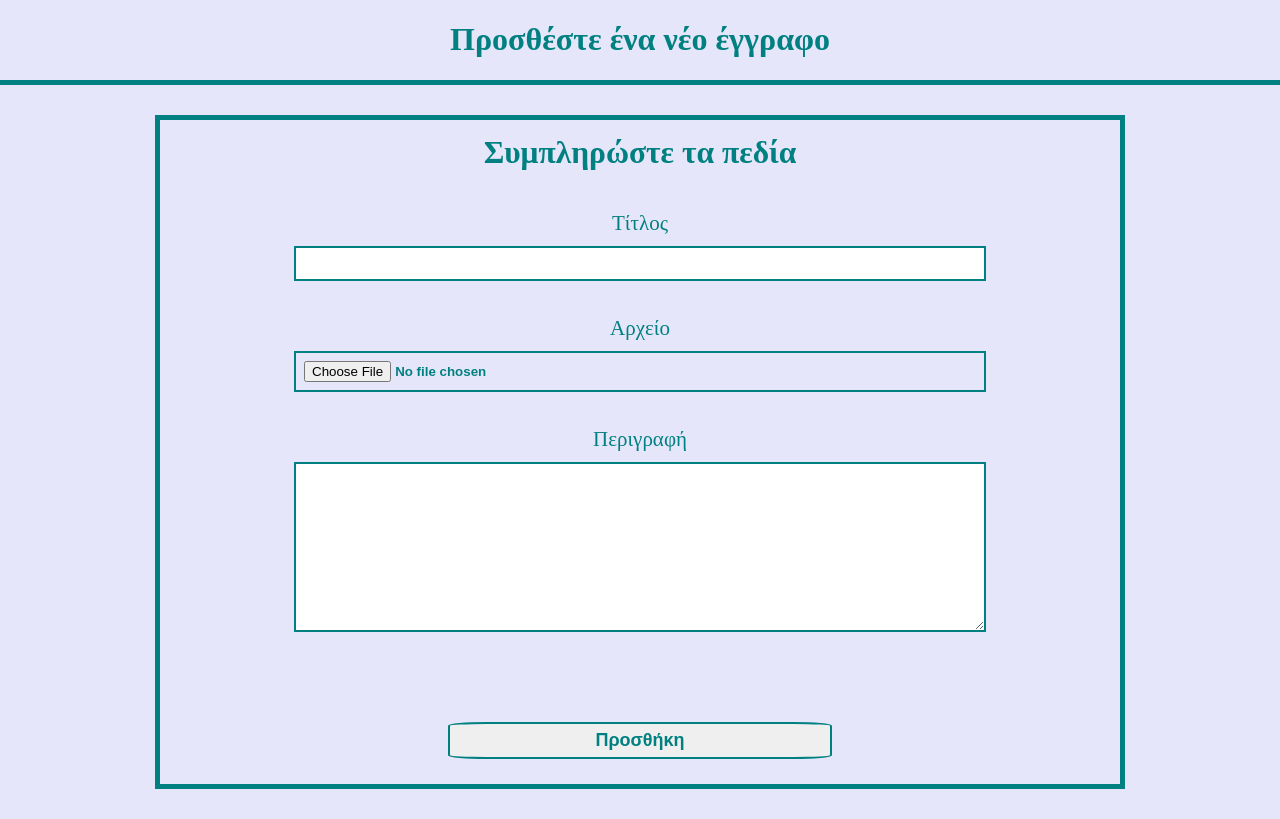
After one commit to AndreasNbt/EPD_Project, a PHP site: page /tutor_new_document.php in a window 1280 px wide. The commit adds this page. Run offline with PHP 8.4, Linux system fonts and the light colour scheme.

Commit message:
Tutor can now add new documents via the documents page

```diff
--- a/PHP_Back_End/delete_announcement.php
+++ b/PHP_Back_End/delete_announcement.php
@@ -2,7 +2,6 @@
 <?php
 
 include 'db_connection.php';
-
 
     $id = $_GET['id'];
 
--- a/announcement.php
+++ b/announcement.php
@@ -26,7 +26,7 @@
                     if ($_SESSION['role'] === 'Tutor' ) {
                     echo "<div class='announcement'>
                             <div class='announcement-heading'>
-                                <h3> <a class='important-text' href='tutor_new_announcement.php'>Προσθήκη νέας ανακοίνωσης</a> </h3>
+                                <h4> <a class='important-text' href='tutor_new_announcement.php'>Προσθήκη νέας ανακοίνωσης</a> </h4>
                             </div>
                             <div class='announcement-content flex'></div>
                          </div>";
--- /dev/null
+++ b/tutor_new_document.php
@@ -0,0 +1,50 @@
+<!DOCTYPE html>
+<html lang="en">
+<head>
+    <meta charset="UTF-8">
+    <meta http-equiv="X-UA-Compatible" content="IE=edge">
+    <meta name="viewport" content="width=device-width, initial-scale=1.0">
+    <link rel="stylesheet" href="styles.css">
+    <title>Νέο Έγγραφο</title>
+</head>
+<body>
+
+    <div class="main flex-column">
+
+        <div class="header teal big-border-bottom">
+            <h1> Προσθέστε ένα νέο έγγραφο </h1>
+        </div>
+
+            <div class="content flex jc-center">
+                <div class="description-container flex-column teal big-border center p0">
+                    <h2 class="teal mb">Συμπληρώστε τα πεδία</h2>
+                    <div class="flex-column mt">
+                        <form action="PHP_Back_End/add_document.php" method="post">
+                            <div class="flex-column">
+                                <label for="email">Τίτλος</label>
+                                <input id="email" type="text" class="input-field announcement-field thin-border" name="title" required>
+                            </div>
+                            <br>
+                            <div class="flex-column">
+                                <label for="date">Αρχείο</label>
+                                <input id="date" type="file" class="input-field thin-border announcement-field center" name="path" required>
+                            </div>
+                            <br>
+                            <div class="flex-column">
+                                <label for="content">Περιγραφή</label>
+                                <textarea id="content" class="input-field announcement-field thin-border" name="description" cols="30" rows="10"></textarea>
+                            </div>
+
+                            <button class="sign-btn thin-border teal" type="submit">Προσθήκη</button>
+                        </form>
+                    </div>
+                        <br>
+
+
+                </div>
+            </div>
+    </div>
+
+
+</body>
+</html>
```
Also changed, not shown: PHP_Back_End/add_announcement.php (+3 -21 lines), PHP_Back_End/add_document.php (added, +26 -0 lines), PHP_Back_End/loginB.php (+2 -24 lines), PHP_Back_End/update_announcement.php (+2 -13 lines), documents.php (+14 -3 lines), 2 other files.
